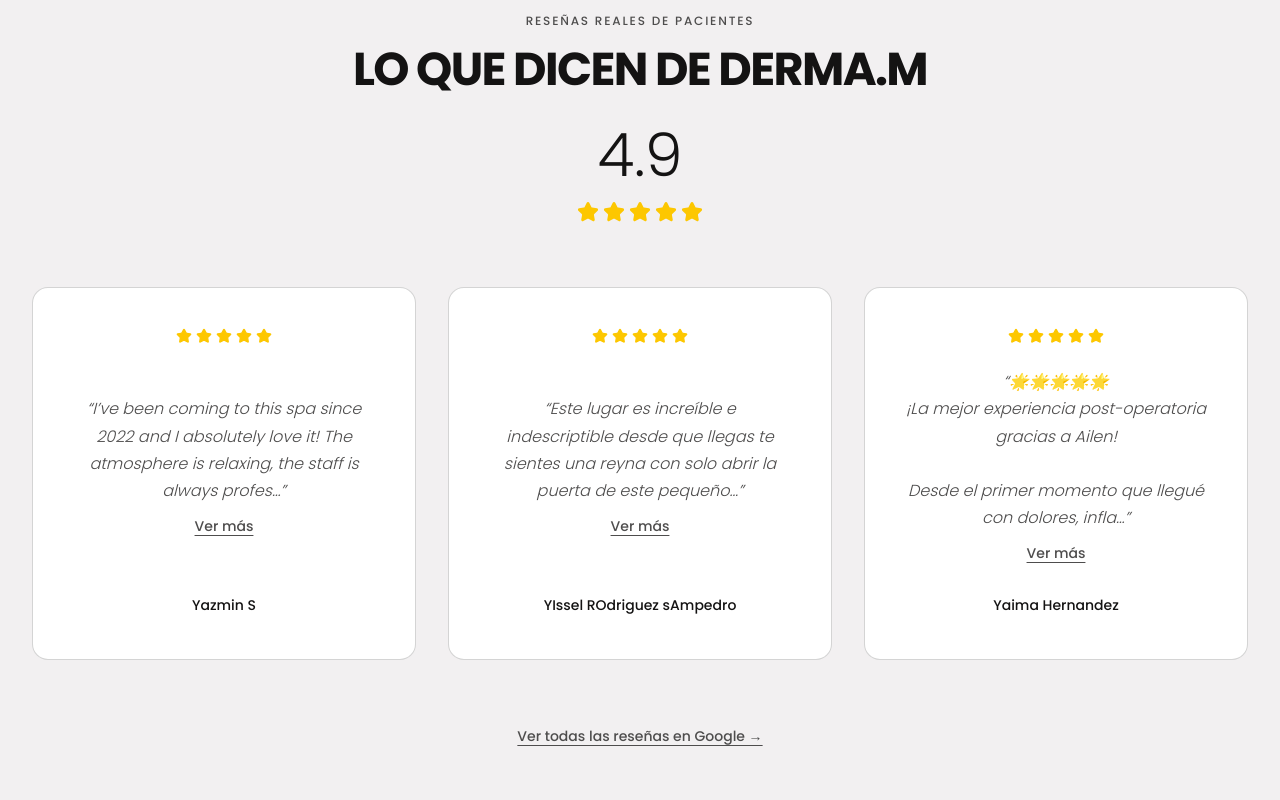
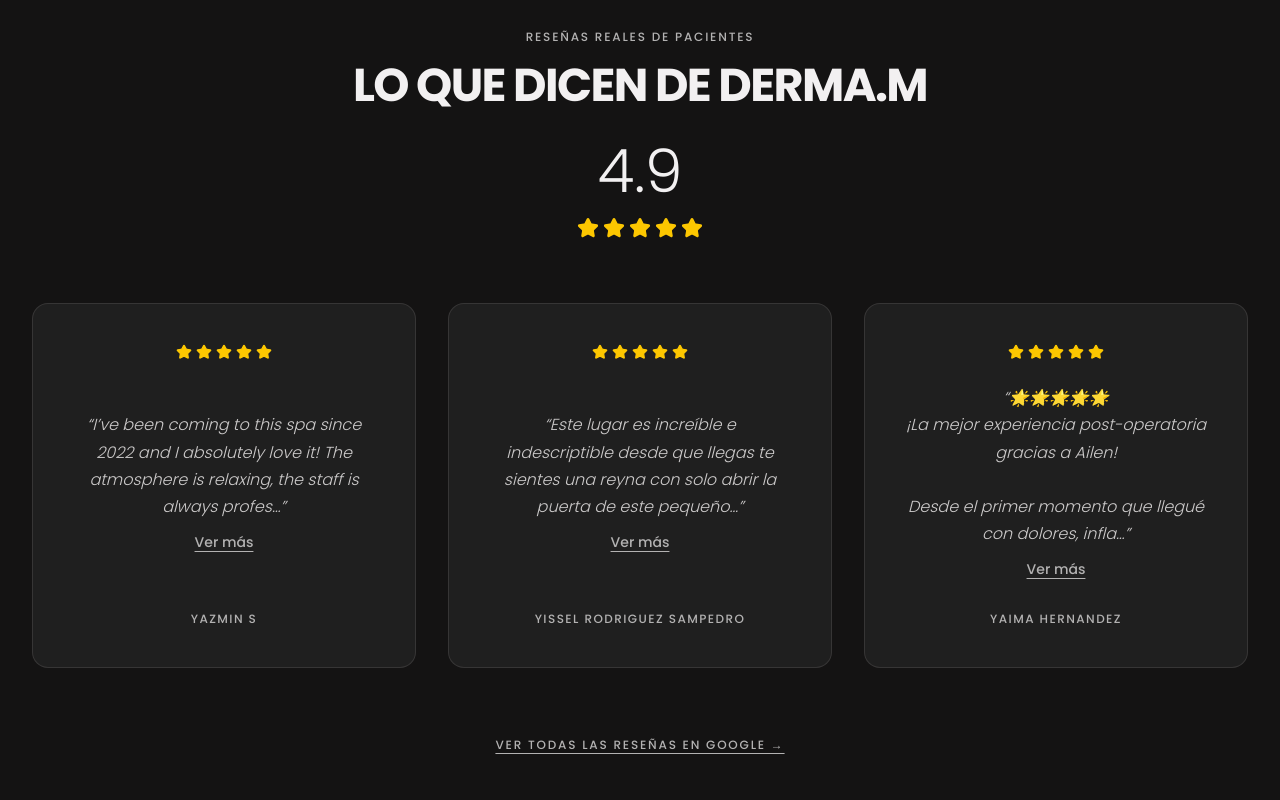
Before and after one commit to empathoai/dermam-website, a React (Vite) app: page /en/facial-treatments in a window 1280 px wide. Shown: the part 5660-6460 px from the top of the page. Built offline with nearby package versions, Linux system fonts and the light colour scheme.

Commit message:
feat: add dark variant to GoogleReviews and activate on hub pages

```diff
--- a/src/components/GoogleReviews.tsx
+++ b/src/components/GoogleReviews.tsx
@@ -12,6 +12,7 @@
   filter?: ReviewFilter;
   maxItems?: number;
   showMeta?: boolean;
+  variant?: 'light' | 'dark';
 };
 
 type Review = {
@@ -36,14 +37,12 @@
 
 const getReviewsByFilter = (reviews: Review[], filter: ReviewFilter): Review[] => {
   if (filter === 'featured') return reviews.filter((review) => review.featured);
-
   return reviews.filter((review) => review.tags.includes(filter));
 };
 
 const getFilteredReviews = (reviews: Review[], filter: ReviewFilter): Review[] => {
   const filtered = getReviewsByFilter(reviews, filter);
   if (filtered.length > 0) return filtered;
-
   const fallback = fallbackMap[filter];
   return fallback ? getFilteredReviews(reviews, fallback) : [];
 };
@@ -53,18 +52,24 @@
   return `${text.slice(0, 120).trim()}…`;
 };
 
-function ReviewText({ text }: { text: string }) {
+function ReviewText({ text, dark = false }: { text: string; dark?: boolean }) {
   const [expanded, setExpanded] = useState(false);
   const shouldShowToggle = text.length > 120;
 
   return (
-    <div className="mb-8 flex flex-1 flex-col items-center justify-center text-center text-text-secondary font-light italic leading-[1.7] whitespace-pre-line">
-      <span>“{truncateText(text, expanded)}”</span>
+    <div
+      className={`mb-8 flex flex-1 flex-col items-center justify-center text-center font-light italic leading-[1.7] whitespace-pre-line ${
+        dark ? 'text-base-300' : 'text-text-secondary'
+      }`}
+    >
+      <span>&ldquo;{truncateText(text, expanded)}&rdquo;</span>
       {shouldShowToggle && (
         <button
           type="button"
           onClick={() => setExpanded((current) => !current)}
-          className="mt-3 text-sm font-medium not-italic text-text-secondary underline underline-offset-4 hover:text-text-primary"
+          className={`mt-3 text-sm font-medium not-italic underline underline-offset-4 ${
+            dark ? 'text-base-400 hover:text-base-100' : 'text-text-secondary hover:text-text-primary'
+          }`}
         >
           {expanded ? 'Ver menos' : 'Ver más'}
         </button>
@@ -73,45 +78,92 @@
   );
 }
 
-export default function GoogleReviews({ filter = 'featured', maxItems = 3, showMeta = false }: GoogleReviewsProps) {
+export default function GoogleReviews({
+  filter = 'featured',
+  maxItems = 3,
+  showMeta = false,
+  variant = 'light',
+}: GoogleReviewsProps) {
   const reviews = getFilteredReviews(reviewsData.reviews as Review[], filter).slice(0, maxItems);
+  const isDark = variant === 'dark';
 
   if (reviews.length === 0) return null;
 
   return (
-    <section className="py-24 bg-canvas">
+    <section className={isDark ? 'py-24 lg:py-28 bg-base-900' : 'py-24 bg-canvas'}>
       <Container>
         <div className="mb-16 text-center">
-          <p className="text-xs font-medium uppercase tracking-[0.15em] text-text-secondary mb-4">
-            Reseñas reales de pacientes
+          <p
+            className={`text-xs font-medium uppercase tracking-[0.15em] mb-4 ${
+              isDark ? 'text-base-400' : 'text-text-secondary'
+            }`}
+          >
+            RESE&Ntilde;AS REALES DE PACIENTES
           </p>
-          <h2 className="text-[clamp(1.9rem,3.6vw,3rem)] font-bold leading-[1.05] tracking-[-0.035em] uppercase font-sans text-text-primary mb-8">
-            Lo que dicen de DERMA.M
+          <h2
+            className={`text-[clamp(1.9rem,3.6vw,3rem)] font-bold leading-[1.05] tracking-[-0.035em] uppercase font-sans mb-8 ${
+              isDark ? 'text-base-100' : 'text-text-primary'
+            }`}
+          >
+            LO QUE DICEN DE DERMA.M
           </h2>
           {showMeta && (
             <>
-            <div className="text-5xl md:text-6xl font-sans text-text-primary mb-4">
-              {reviewsData.meta.rating}
-            </div>
-            <div className="flex justify-center gap-1 mb-4 text-yellow-400" aria-label={`${reviewsData.meta.rating} de 5 estrellas en Google`}>
-              {[...Array(5)].map((_, i) => (
-                <Star key={i} size={22} fill={i < Math.round(reviewsData.meta.rating) ? 'currentColor' : 'none'} />
-              ))}
-            </div>
+              <div
+                className={`text-5xl md:text-6xl font-sans mb-4 ${
+                  isDark ? 'text-base-100' : 'text-text-primary'
+                }`}
+              >
+                {reviewsData.meta.rating}
+              </div>
+              <div
+                className="flex justify-center gap-1 mb-4 text-yellow-400"
+                aria-label={`Calificación ${reviewsData.meta.rating} de 5 en Google`}
+              >
+                {[...Array(5)].map((_, i) => (
+                  <Star
+                    key={i}
+                    size={22}
+                    fill={i < Math.round(reviewsData.meta.rating) ? 'currentColor' : 'none'}
+                    aria-hidden="true"
+                  />
+                ))}
+              </div>
             </>
           )}
         </div>
 
         <ResponsiveCardGroup desktopColumns={3} mobileCardWidth="84vw" desktopItemClassName="h-full">
           {reviews.map((review) => (
-            <Card key={review.id} className="flex h-full min-h-[18rem] flex-col items-center justify-between p-10 text-center bg-white border border-border-card hover:-translate-y-1 hover:border-border-card-hover hover:shadow-subtle transition-all duration-300 ease-[cubic-bezier(0.22,1,0.36,1)] shadow-subtle">
-              <div className="flex gap-1 mb-6 text-yellow-400" aria-label={`${review.rating} de 5 estrellas`}>
+            <Card
+              key={review.id}
+              className={`flex h-full min-h-[18rem] flex-col items-center justify-between p-10 text-center transition-all duration-300 ease-[cubic-bezier(0.22,1,0.36,1)] rounded-[1rem] ${
+                isDark
+                  ? 'bg-white/[0.05] border border-white/10 hover:bg-white/[0.08]'
+                  : 'bg-white border border-border-card hover:-translate-y-1 hover:border-border-card-hover hover:shadow-subtle shadow-subtle'
+              }`}
+            >
+              <div
+                className="flex gap-1 mb-6 text-yellow-400"
+                aria-label={`${review.rating} de 5 estrellas`}
+              >
                 {[...Array(5)].map((_, i) => (
-                  <Star key={i} size={16} fill={i < review.rating ? 'currentColor' : 'none'} />
+                  <Star
+                    key={i}
+                    size={16}
+                    fill={i < review.rating ? 'currentColor' : 'none'}
+                    aria-hidden="true"
+                  />
                 ))}
               </div>
-              <ReviewText text={review.text} />
-              <span className="mt-auto block font-medium text-sm mb-1">{review.author}</span>
+              <ReviewText text={review.text} dark={isDark} />
+              <span
+                className={`mt-auto block text-xs font-medium uppercase tracking-[0.12em] ${
+                  isDark ? 'text-base-400' : 'text-text-secondary'
+                }`}
+              >
+                {review.author}
+              </span>
             </Card>
           ))}
         </ResponsiveCardGroup>
@@ -121,9 +173,14 @@
             href={GOOGLE_REVIEWS_URL}
             target="_blank"
             rel="noopener noreferrer"
-            className="text-sm font-medium text-text-secondary hover:text-text-primary underline underline-offset-4"
+            aria-label="Ver todas las reseñas de DERMA.M en Google (abre en nueva pestaña)"
+            className={`text-xs font-medium uppercase tracking-[0.15em] underline underline-offset-4 transition-colors ${
+              isDark
+                ? 'text-base-400 hover:text-base-100'
+                : 'text-text-secondary hover:text-text-primary'
+            }`}
           >
-            Ver todas las reseñas en Google →
+            VER TODAS LAS RESE&Ntilde;AS EN GOOGLE &rarr;
           </a>
         </div>
       </Container>
--- a/src/components/templates/HubPageTemplate.tsx
+++ b/src/components/templates/HubPageTemplate.tsx
@@ -34,7 +34,7 @@
         <HubAllTreatmentsGrid content={content.allGrid} />
       )}
 
-      <GoogleReviews filter="featured" maxItems={3} showMeta />
+      <GoogleReviews filter="featured" maxItems={3} showMeta variant="dark" />
       <HubFAQSection content={content.faqs} />
       <HubFinalCTA content={content.finalCTA} />
     </PageShell>
```
Also changed, not shown: 1 other file (tests, documents, lock files or other folders).
